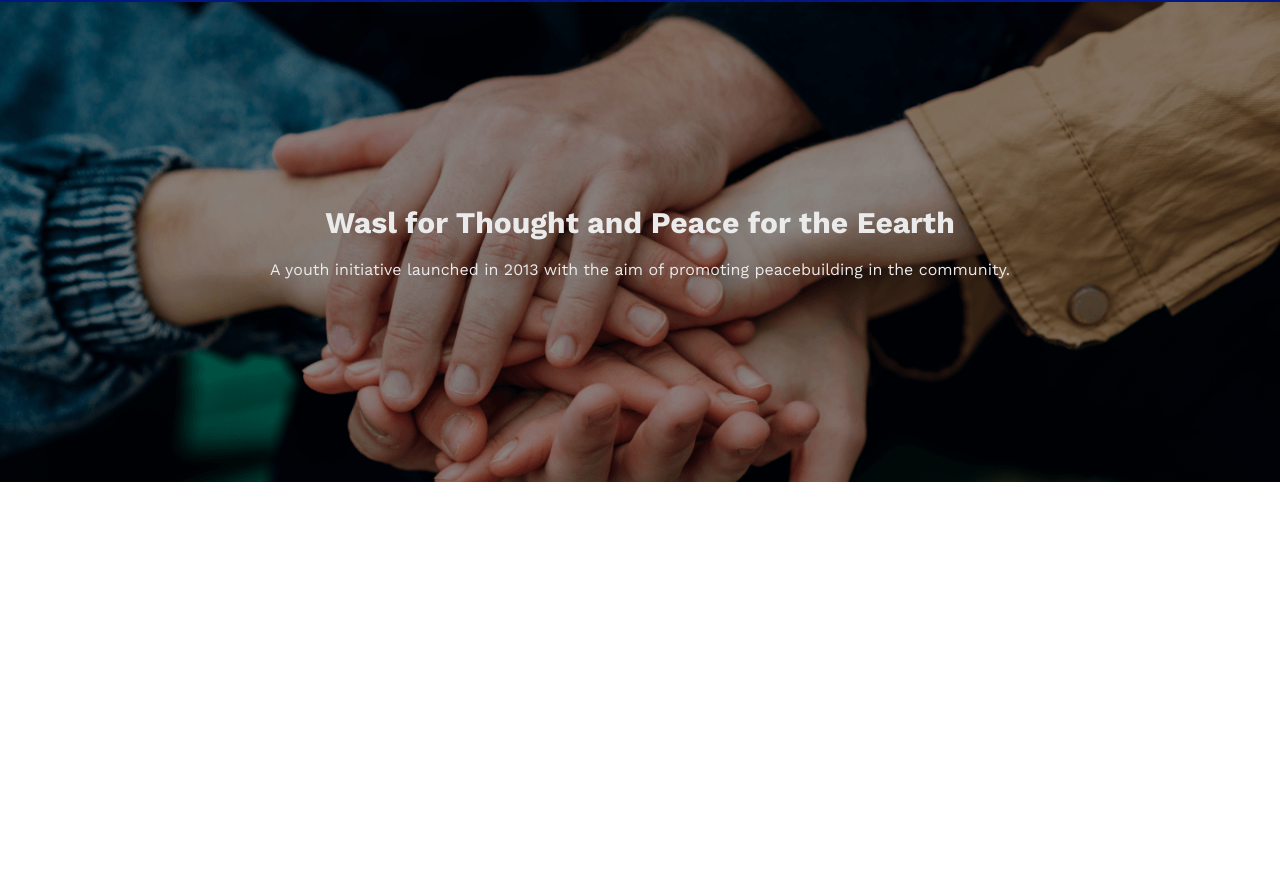
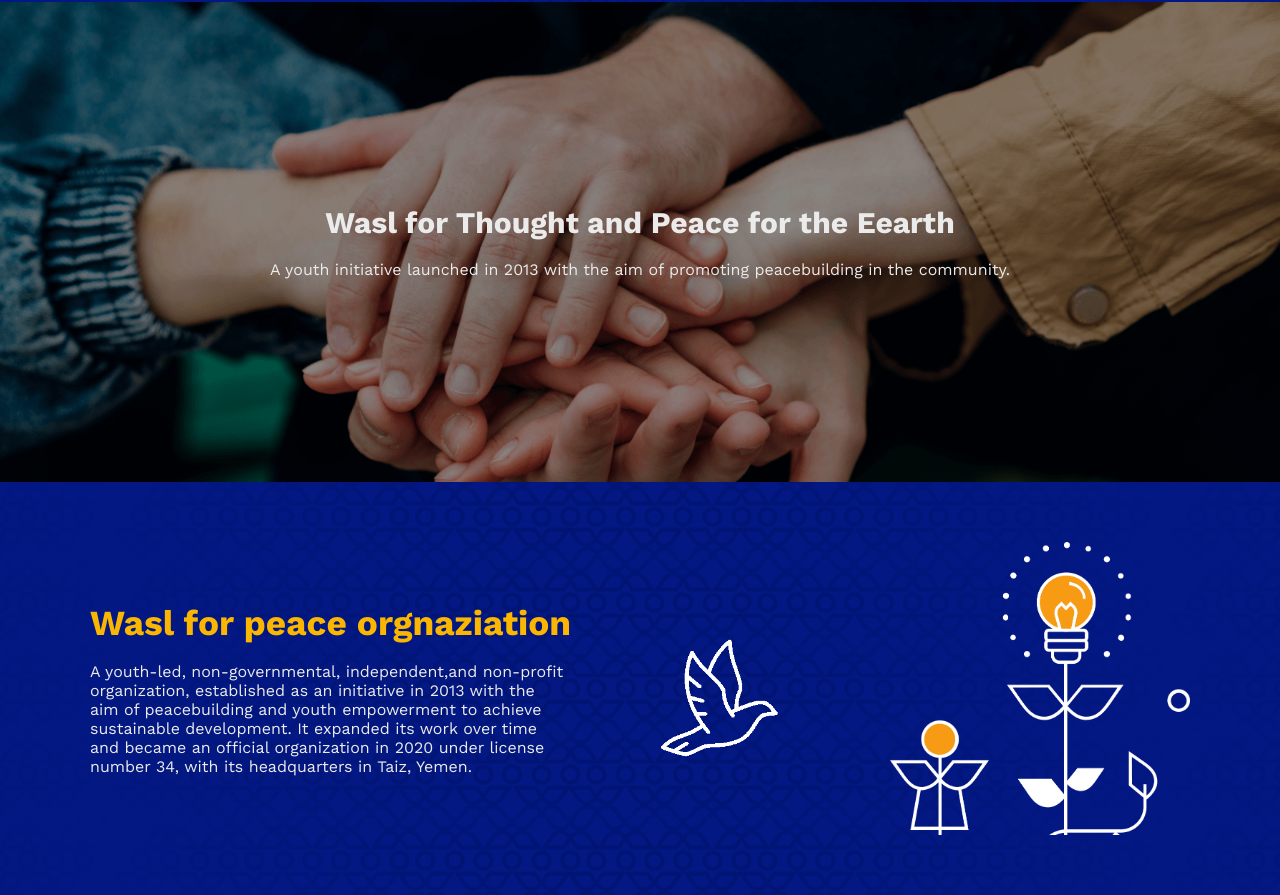
Before and after one commit to osamamaktari/WaslOrg, a plain HTML site: page index.htm in a window 1280 px wide. Shown: the part 96-991 px from the top of the page. Before the commit the page ends 800 px from the top, so only its background shows below. Drawn offline with nearby package versions, Linux system fonts and the light colour scheme.

Commit message:
create the overview of the org

```diff
--- a/Css/main.css
+++ b/Css/main.css
@@ -157,3 +157,87 @@ ul li {
     color: var(--text-color);
     padding-bottom: 20px;
 }
+
+.btn {
+    display: inline-block;
+    margin-top: 1.5rem;
+    padding: 0.75rem 2rem;
+    background: #e67e22;
+    color: #fff;
+    border-radius: 30px;
+    text-decoration: none;
+    font-weight: 600;
+    transition: background 0.2s;
+}
+
+.btn:hover {
+    background: #cf711f;
+}
+
+
+/* about us  */
+
+.about-us-section {
+    display: flex;
+    justify-content: center;
+    align-items: center;
+    padding: 60px 0;
+    background: #322d98;
+    background-color: var(--primary-color);
+    background-image: url(../Images/pattern-bg-blue.png);
+    background-position: center;
+}
+
+.about-us-content {
+    display: flex;
+    flex-direction: row;
+    max-width: 1100px;
+    width: 100%;
+    gap: 40px;
+    align-items: center;
+}
+
+.about-us-text {
+    flex: 1;
+}
+
+.about-us-text h1 {
+    font-size: 2.2rem;
+    color: var(--secondary-color);
+    margin-bottom: 18px;
+}
+
+.about-us-text p {
+    font-size: var(--font-size);
+    color: var(--text-color);
+}
+
+.about-us-images {
+    flex: 1;
+    display: flex;
+    flex-direction: row-reverse;
+    gap: 20px;
+    align-items: flex-end;
+}
+
+.about-img,
+.about-gif {
+    max-width: 300px;
+    width: 100%;
+}
+
+.about-gif {
+    position: relative;
+    top: -50px;
+}
+
+@media (max-width: 900px) {
+    .about-us-content {
+        flex-direction: column;
+        align-items: flex-start;
+        gap: 30px;
+    }
+    .about-us-images {
+        align-items: flex-start;
+    }
+}
--- a/index.htm
+++ b/index.htm
@@ -65,6 +65,33 @@
         </div>
       </section>
       <!-- aboutus section -->
+      <section id="about-us" class="about-us-section">
+        <div class="about-us-content">
+          <div class="about-us-text">
+            <h1>Wasl for peace orgnaziation</h1>
+            <p>
+              A youth-led, non-governmental, independent,and non-profit
+              organization, established as an initiative in 2013 with the<br />
+              aim of peacebuilding and youth empowerment to achieve sustainable
+              development. It expanded its work over time<br />and became an
+              official organization in 2020 under license<br />number 34, with
+              its headquarters in Taiz, Yemen.
+            </p>
+          </div>
+          <div class="about-us-images">
+            <img
+              src="Images/about-us-illustartion.png"
+              alt="About Us Photo"
+              class="about-img"
+            />
+            <img
+              src="Images/wasl-bird.gif"
+              alt="About Us Animation"
+              class="about-gif"
+            />
+          </div>
+        </div>
+      </section>
     </main>
 
     <script src="Js/main.js"></script>
```
